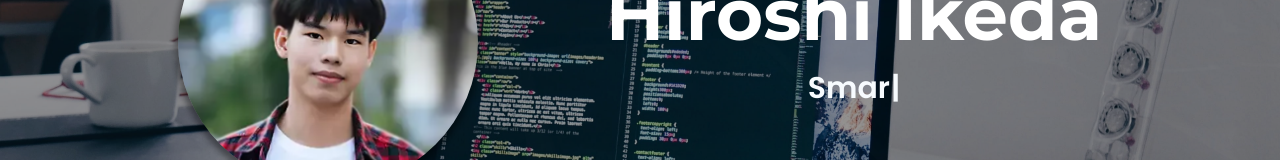
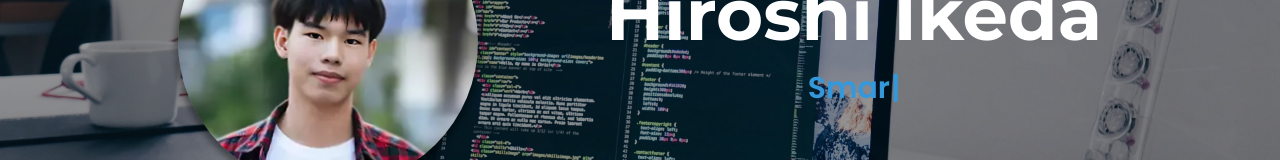
Before and after one commit to konan-5/portfolio, a React (Vite) app: page / in a window 1280 px wide. Shown: the part 393-553 px from the top of the page. Built offline with nearby package versions, Linux system fonts and the light colour scheme.

Commit message:
Update background of heropage

```diff
--- a/src/App.tsx
+++ b/src/App.tsx
@@ -1,4 +1,5 @@
 import Header from './layout/Header'
+import About from './pages/About'
 import Hero from './pages/Hero'
 
 function App() {
@@ -8,6 +9,7 @@ function App() {
       <Header />
       <main className='pt-[70px] bg-secondary dark:bg-grey'>
         <Hero />
+        <About />
       </main>
     </>
   )
--- a/src/components/EffectBackground.tsx
+++ b/src/components/EffectBackground.tsx
@@ -16,7 +16,7 @@ const EffectBackground: React.FC = () => {
 
     return (
         <>
-            <div className='absolute z-10 w-full h-full left-0 top-0 bg-[rgba(0,0,0,.4)]'></div>
+            <div className='absolute z-10 w-full h-full left-0 top-0 bg-[rgba(0,0,0,.4)] dark:bg-[rgba(90,90,90,.4)]'></div>
             <Swiper
                 effect={'fade'}
                 speed={3000}
--- /dev/null
+++ b/src/pages/About.tsx
@@ -0,0 +1,11 @@
+import React from 'react'
+
+const About: React.FC = () => {
+    return (
+        <section id='about' className='py-14'>
+
+        </section>
+    )
+}
+
+export default About;
--- a/src/pages/Hero.tsx
+++ b/src/pages/Hero.tsx
@@ -13,7 +13,7 @@ const Hero: React.FC = () => {
                     </div>
                     <div className=''>
                         <h1 className='text-white text-4xl md:text-5xl lg:text-7xl font-bold font-mont text-center md:text-left'>Hiroshi Ikeda</h1>
-                        <h2 className='mt-5 text-2xl md:text-3xl text-secondary text-center font-semibold font-popp'>
+                        <h2 className='mt-5 text-2xl md:text-3xl text-primary dark:text-grey text-center font-semibold font-popp'>
                             <TypeWriter
                                 options={{
                                     strings: [
```
